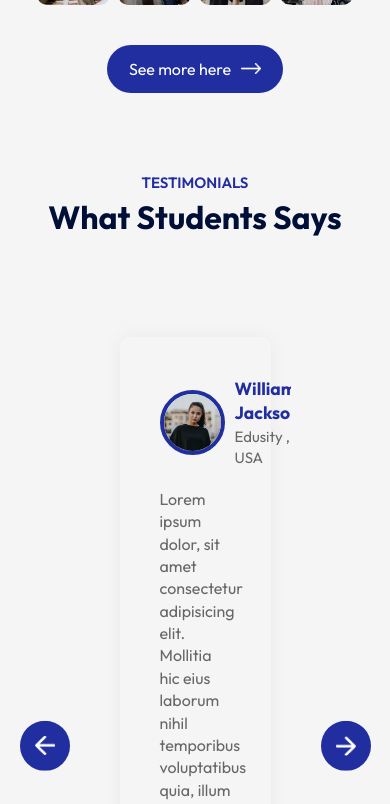
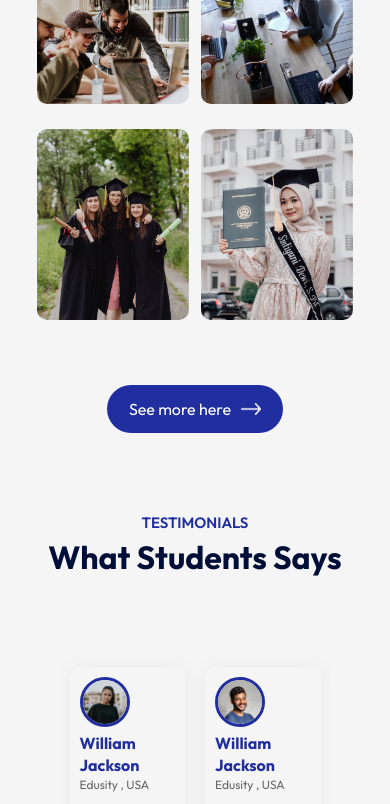
Before and after one commit to Majid-89/edusity-React, a React (Vite) app: page / in a window 390 px wide. Shown: the part 3160-3964 px from the top of the page. Built offline with nearby package versions, Linux system fonts and the light colour scheme.

Commit message:
Testimonails section mobile and tablet view completed

```diff
--- a/src/Components/Campus/Campus.css
+++ b/src/Components/Campus/Campus.css
@@ -17,3 +17,16 @@
     width: 23%;
     border-radius: 10px;
 }
+
+/*======= media-query ======*/
+
+@media (max-width: 800px) {
+    .gallery {
+        flex-wrap: wrap;
+    }
+
+    .gallery img {
+        width: 48%;
+        margin-bottom: 25px;
+    }
+}
--- a/src/Components/Testimonials/Testimonials.css
+++ b/src/Components/Testimonials/Testimonials.css
@@ -65,3 +65,46 @@
 .user-info h3 {
     color: #212EA0;
 }
+
+/*======= media-query ======*/
+
+@media (max-width: 800px) {
+    .testimonials {
+        padding: 0 40px;
+    }
+
+    .next-btn,
+    .back-btn {
+        padding: 10px;
+        width: 35px;
+    }
+
+    .slider ul li {
+        padding: 10px;
+    }
+
+    .slide {
+        padding: 10px;
+    }
+
+    .slide img {
+        width: 50px;
+        border: 3px solid #212EA0;
+    }
+}
+
+@media (max-width: 600px) {
+    .user-info {
+        display: block;
+        margin-bottom: 10px;
+        font-size: 12px;
+    }
+
+    .user-info h3 {
+        font-size: 16px;
+    }
+
+    .slider p {
+        font-size: 12px;
+    }
+}
```
